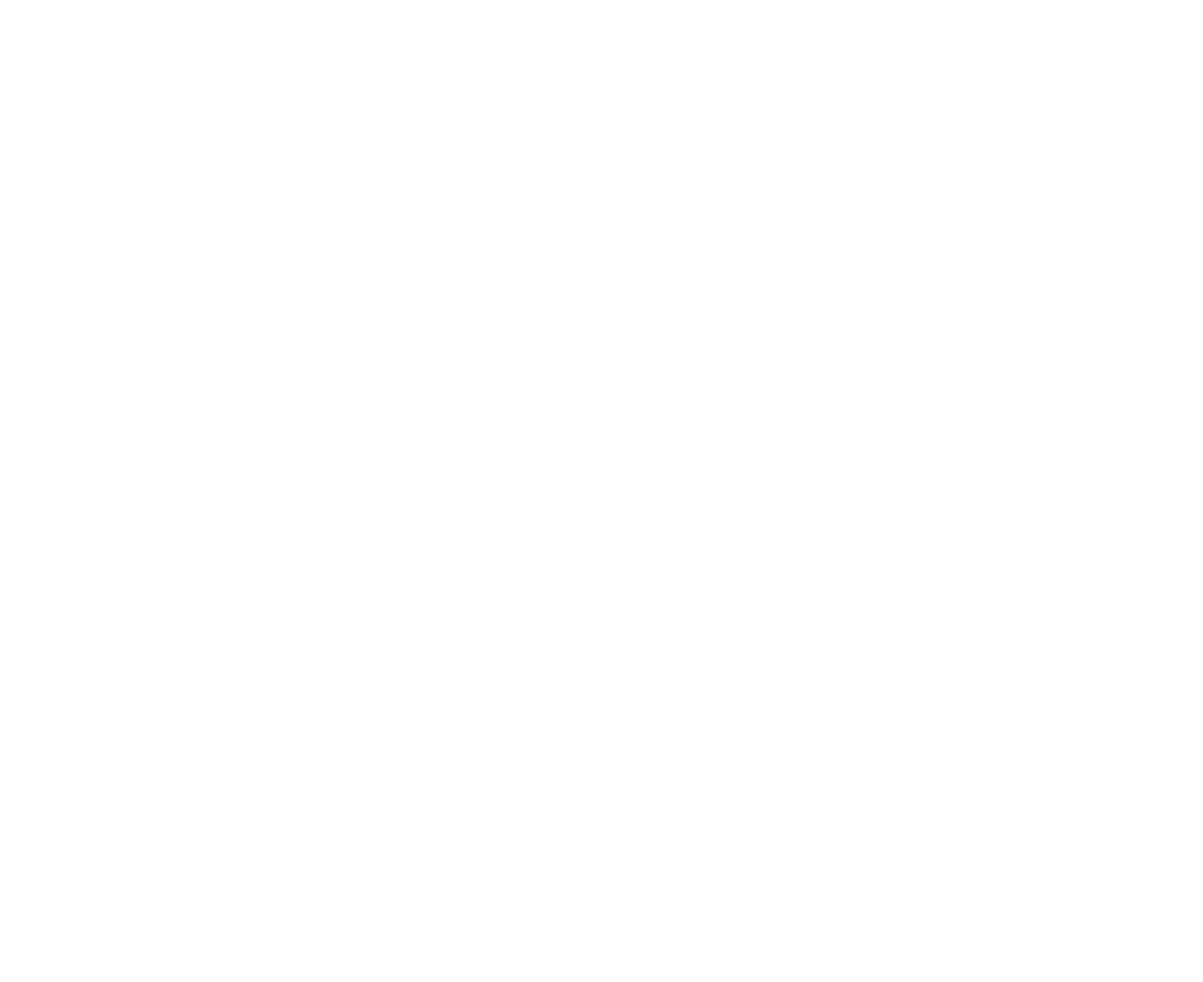
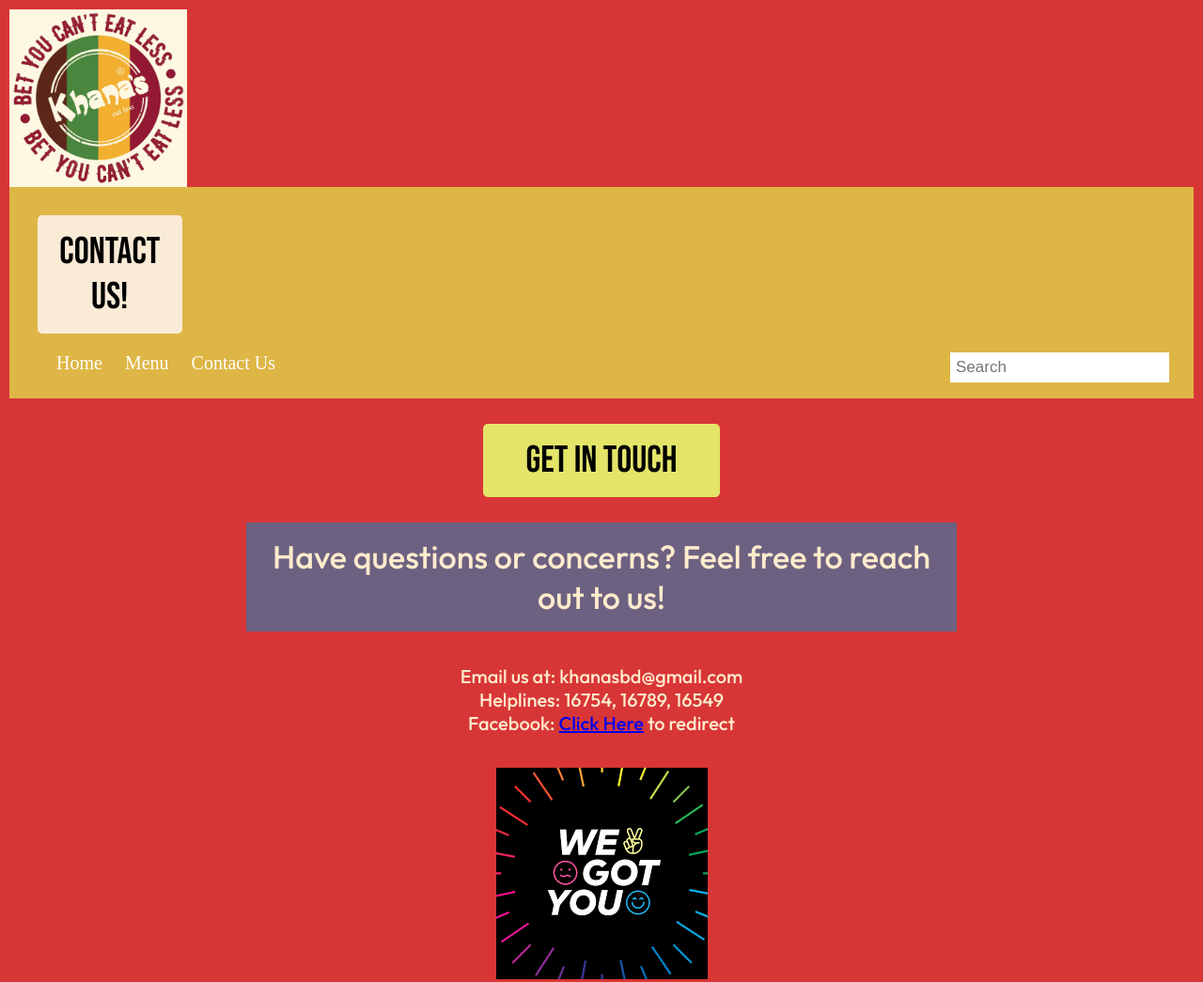
Before and after one commit to RupamAnthony/rupam-mid, a plain HTML site: page contactus.html in a window 1280 px wide. Shown: the top 1045 px of the page at 94% size. Before the commit the page ends 800 px from the top, so only its background shows below. Drawn offline with Linux system fonts and the light colour scheme.

Commit message:
Ninth commit

```diff
--- a/contactus.css
+++ b/contactus.css
@@ -0,0 +1,125 @@
+/* <!-- Name- Rupam Anthony Roy
+    ID- 2120554 --> */
+    body{
+        background-color: rgb(216, 54, 54);
+        margin: 10px;
+    }
+
+    header {
+        background-color: #deb646;
+        padding: 10px;
+    }
+
+    nav ul {
+        list-style-type: none;
+    }
+
+    nav ul li {
+        display: inline;
+        margin-right: 20px;
+        font-size: 20;
+    }
+
+    nav ul li a {
+        text-decoration: none;
+        color: #fff;
+    }
+
+    nav ul li a:hover {
+        color: #ffd700;
+    }
+
+    nav ul input[type=text] {
+        float: right;
+        padding: 6px;
+        border: none;
+        margin-bottom: 10px;
+        margin-right: 16px;
+        font-size: 17px;
+    }
+
+    .starting3{
+        background-color: antiquewhite;
+        margin: 20px;
+        padding: 15px;
+        margin-right: 86%;
+        font-family: "Bebas Neue", sans-serif;
+      font-weight: 400;
+      font-style: normal;
+      font-size: 40;
+    }
+
+    h1{
+        background-color: rgb(228, 228, 105);
+        margin-left: 40%;
+        margin-right: 40%;
+        padding: 15px;
+        border-radius: 5px;
+        font-family: "Bebas Neue", sans-serif;
+      font-weight: 400;
+      font-style: normal;
+      font-size: 40;
+      text-align: center;
+    }
+
+    p{
+        background-color: rgba(59, 203, 208, 0.585);
+        color: blanchedalmond;
+        margin: 20px;
+        margin-left: 10%;
+        margin-right: 10%;
+        padding: 15px;
+        font-family: "Outfit", sans-serif;
+      font-optical-sizing: auto;
+      font-weight: 500;
+      font-style: normal;
+    }
+
+    .container3{
+        text-align: center;
+
+    }
+
+    .question{
+        background-color: rgba(61, 118, 165, 0.682);
+        color: blanchedalmond;
+        margin: 20px;
+        margin-left: 20%;
+        margin-right: 20%;
+        padding: 15px;
+        font-family: "Outfit", sans-serif;
+      font-optical-sizing: auto;
+      font-weight: 500;
+      font-style: normal;
+      font-size: 34;
+    }
+
+    .info{
+        background-color: rgba(61, 118, 165, 0);
+        color: blanchedalmond;
+        margin: 20px;
+        padding: 15px;
+        font-family: "Outfit", sans-serif;
+      font-optical-sizing: auto;
+      font-weight: 500;
+      font-style: normal;
+      font-size: 20;
+    }
+
+
+
+    /* yo is the footer  */
+    .yo{
+        background-color: rgb(0, 0, 0);
+        color: blanchedalmond;
+        margin: 20px;
+        padding: 15px;
+    }
+
+    #Logo{
+        max-width: 15%;
+    }
+
+    img{
+        max-width: 30%;
+    }
--- a/contactus.html
+++ b/contactus.html
@@ -2,9 +2,57 @@
 <head>
     <meta charset="UTF-8">
     <meta name="viewport" content="width=device-width, initial-scale=1.0">
-    <title>Document</title>
+    <title>Contact Us</title>
+    <link rel="stylesheet" href="contactus.css">
+    <!-- Google fonts  -->
+    <link rel="preconnect" href="https://fonts.googleapis.com">
+<link rel="preconnect" href="https://fonts.gstatic.com" crossorigin>
+<link href="https://fonts.googleapis.com/css2?family=Bebas+Neue&display=swap" rel="stylesheet">
+<link rel="preconnect" href="https://fonts.googleapis.com">
+<link rel="preconnect" href="https://fonts.gstatic.com" crossorigin>
+<link href="https://fonts.googleapis.com/css2?family=Outfit:wght@100..900&display=swap" rel="stylesheet">
+
 </head>
 <body>
+    <!-- Name- Rupam Anthony Roy
+    ID- 2120554 -->
+    <img id="Logo" src="images/logo.jpg" alt="">
+    <header>
+        <h1 class="starting3">Contact Us!</h1>
+        <nav>
+            <ul>
+                <li><a href="index.html">Home</a></li>
+                <li><a href="menu.html">Menu</a></li>
+                <li><a href="contactus.html">Contact Us</a></li>
+                <li><input type="text" placeholder="Search"></li>
+            </ul>
+        </nav>
+    </header>
+    <div class="container3">
+        <h1>Get in Touch</h1>
+        <div class="content">
+            <p class="question">Have questions or concerns? Feel free to reach out to us!</p>
 
+                <p class="info">
+                    Email us at: khanasbd@gmail.com <br>
+                Helplines: 16754, 16789, 16549 <br>
+                Facebook: <a href="https://www.facebook.com/khanaseat/" target="_blank">Click Here</a> to redirect
+            </p>
+            <img src="images/wehavegotchu.png" alt="">
+
+            <p>
+                At Khana's, we understand the importance of accessibility and convenience, which is why we've made it incredibly easy for you to get in touch with us. Whether you have a question about our menu, want to place an order, or simply want to say hello, we're always just a phone call or click away.
+            </p>
+            <p>
+                And of course, if you happen to be in the neighborhood, don't hesitate to stop by our restaurant in person. Located at 123 Main Street, our doors are always open to welcome you with open arms. Whether you're dining in or grabbing a quick bite to go, our team is here to ensure that your experience at Khana's is nothing short of memorable.
+            </p>
+
+            <img src="images/395823032_639989518299522_2563414533196315451_n.jpg" alt="Contact Image">
+
+        </div>
+    </div>
+    <footer>
+        <p class="yo">&copy; 2024 Khana's by Rupam Anthony Roy. All rights reserved.</p>
+    </footer>
 </body>
 </html>
--- a/menu.css
+++ b/menu.css
@@ -104,7 +104,7 @@
     }
 
     /* Other components  */
-    p{
+    p {
         background-color: rgba(255, 242, 0, 0.682);
         color: blanchedalmond;
         margin: 20px;
```
Also changed, not shown: menu.html (+1 -1 lines).
